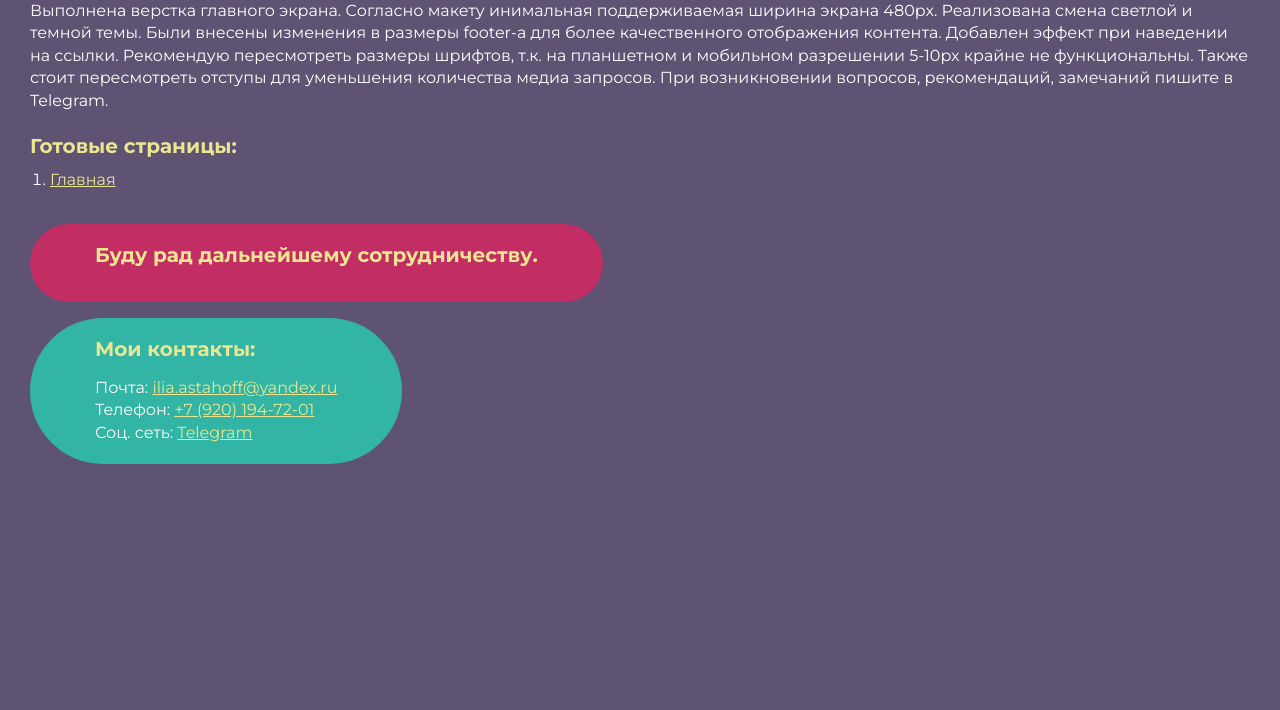
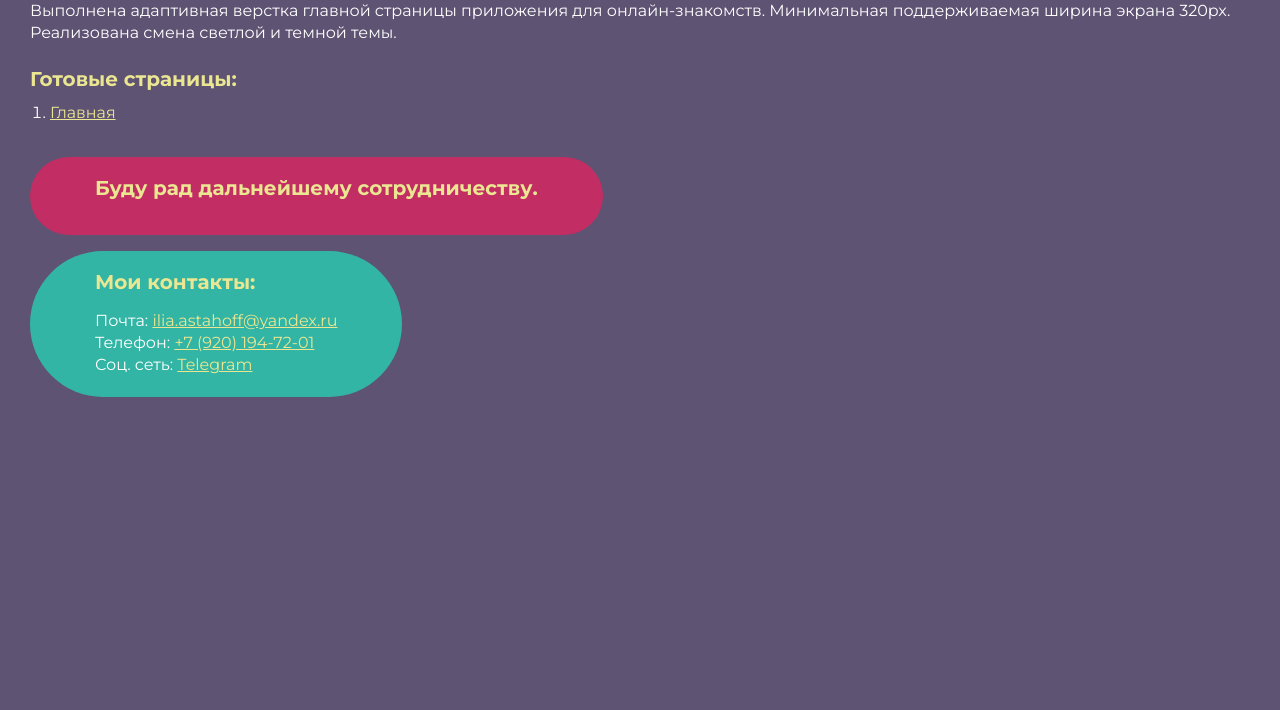
Before and after one commit to AstahovIlya/Soul-Mates, a plain HTML site: page index.html in a window 1280 px wide. Shown: the part 90-800 px from the top of the page. Drawn offline with Linux system fonts and the light colour scheme.

Commit message:
Update index.html

```diff
--- a/index.html
+++ b/index.html
@@ -11,17 +11,8 @@
 	<div class="rootpage">
 		<h1>Верстка «Soul-Mate»</h1>
 		<div class="rootpage__info">
-			Выполнена верстка главного экрана. Cогласно макету инимальная поддерживаемая ширина экрана 480px.
-			Реализована смена светлой и темной темы.
-
-			Были внесены изменения в размеры footer-а для более качественного отображения контента.
-			Добавлен эффект при наведении на ссылки.
-
-			Рекомендую пересмотреть размеры шрифтов, т.к. на планшетном и мобильном разрешении 5-10px крайне не
-			функциональны.
-			Также стоит пересмотреть отступы для уменьшения количества медиа запросов.
-
-			При возникновении вопросов, рекомендаций, замечаний пишите в Telegram.
+			Выполнена адаптивная верстка главной страницы приложения для онлайн-знакомств. Минимальная поддерживаемая
+         ширина экрана 320px. Реализована смена светлой и темной темы.
 		</div>
 		<h2>Готовые страницы:</h2>
 		<ol class="rootpage__list">
```
